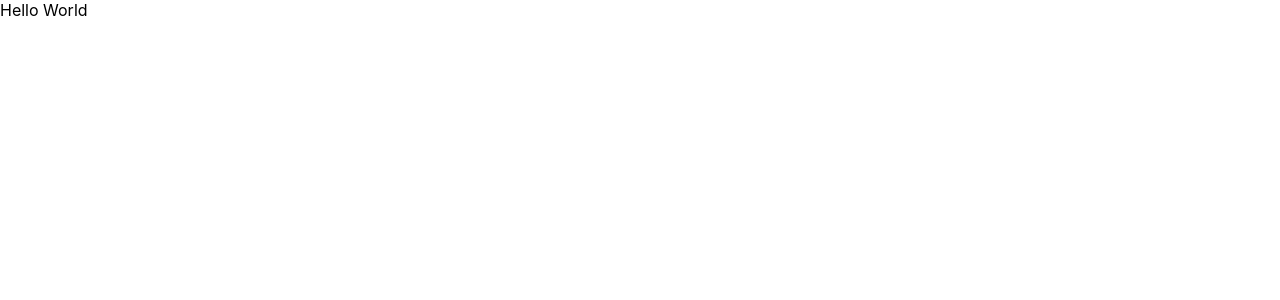
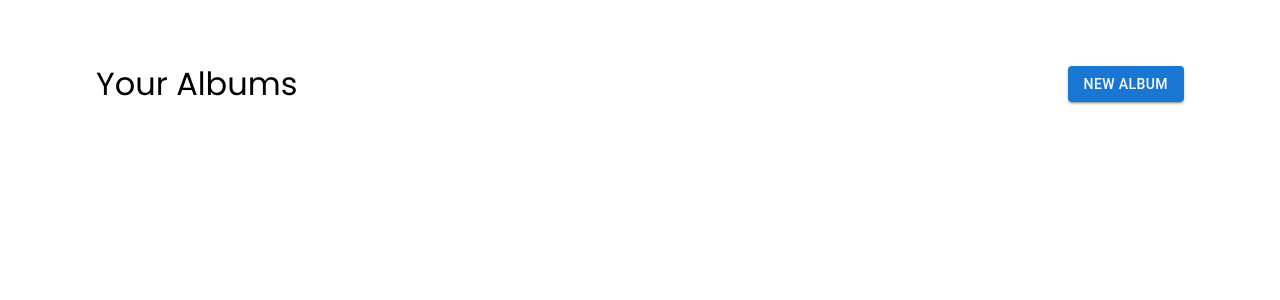
Before and after one commit to Bhavya-Goyal423/photofolio, a React (Create React App) app: page / in a window 1280 px wide. Shown: the top 300 px of the page. Built offline with nearby package versions, Linux system fonts and the light colour scheme.

Commit message:
integrated database and created photoalbum form

```diff
--- a/package.json
+++ b/package.json
@@ -10,6 +10,7 @@
     "@testing-library/jest-dom": "^5.17.0",
     "@testing-library/react": "^13.4.0",
     "@testing-library/user-event": "^13.5.0",
+    "firebase": "^10.5.0",
     "react": "^18.2.0",
     "react-dom": "^18.2.0",
     "react-scripts": "5.0.1",
--- a/public/index.html
+++ b/public/index.html
@@ -24,7 +24,13 @@
       work correctly both with client-side routing and a non-root public URL.
       Learn how to configure a non-root public URL by running `npm run build`.
     -->
-    <title>React App</title>
+    <link rel="preconnect" href="https://fonts.googleapis.com" />
+    <link rel="preconnect" href="https://fonts.gstatic.com" crossorigin />
+    <link
+      href="https://fonts.googleapis.com/css2?family=Poppins:wght@400;500;600;700&display=swap"
+      rel="stylesheet"
+    />
+    <title>PhotoFolio</title>
   </head>
   <body>
     <noscript>You need to enable JavaScript to run this app.</noscript>
--- a/src/App.css
+++ b/src/App.css
@@ -1,38 +1,6 @@
-.App {
-  text-align: center;
+.wrapper {
+  width: 100vw;
+  height: 100vh;
+  padding: 0 9.6rem;
+  padding-top: 6rem;
 }
-
-.App-logo {
-  height: 40vmin;
-  pointer-events: none;
-}
-
-@media (prefers-reduced-motion: no-preference) {
-  .App-logo {
-    animation: App-logo-spin infinite 20s linear;
-  }
-}
-
-.App-header {
-  background-color: #282c34;
-  min-height: 100vh;
-  display: flex;
-  flex-direction: column;
-  align-items: center;
-  justify-content: center;
-  font-size: calc(10px + 2vmin);
-  color: white;
-}
-
-.App-link {
-  color: #61dafb;
-}
-
-@keyframes App-logo-spin {
-  from {
-    transform: rotate(0deg);
-  }
-  to {
-    transform: rotate(360deg);
-  }
-}
--- a/src/App.js
+++ b/src/App.js
@@ -1,7 +1,15 @@
 import "./App.css";
+import AlbumForm from "./components/AlbumForm/AlbumForm";
+import { useState, useEffect } from "react";
+import { db } from "./firebaseInit";
+import { doc, setDoc } from "firebase/firestore";
 
 function App() {
-  return <>Hello World</>;
+  return (
+    <div className="wrapper">
+      <AlbumForm db={db} doc={doc} setDoc={setDoc} />
+    </div>
+  );
 }
 
 export default App;
--- a/src/components/AlbumForm/AlbumForm.css
+++ b/src/components/AlbumForm/AlbumForm.css
@@ -0,0 +1,29 @@
+.album-cta {
+  display: flex;
+  justify-content: space-between;
+  align-items: center;
+}
+.album-form-heading {
+  font-size: 3.2rem;
+}
+
+.album-box {
+  display: flex;
+  justify-content: space-evenly;
+  position: absolute;
+  top: 50%;
+  left: 50%;
+  transform: translate(-50%, -50%);
+  border: 2px solid #000;
+  text-align: center;
+  align-items: center;
+  gap: 4.2rem;
+}
+.album-input {
+  font-size: 1.8rem;
+  border: none;
+  border-bottom: 1px solid black;
+}
+.album-input:focus {
+  outline: none;
+}
--- a/src/components/AlbumForm/AlbumForm.js
+++ b/src/components/AlbumForm/AlbumForm.js
@@ -0,0 +1,83 @@
+import "./AlbumForm.css";
+// Material UI Imports
+import Button from "@mui/material/Button";
+import Box from "@mui/material/Box";
+import Modal from "@mui/material/Modal";
+// React Imports
+import { useState, useRef } from "react";
+
+// Style for Modal Box
+const style = {
+  bgcolor: "background.paper",
+  boxShadow: 24,
+  p: 4,
+};
+
+export default function AlbumForm({ db, setDoc, doc }) {
+  // State to handle Modal
+  const [isModalOpen, setIsModalOpen] = useState(false);
+  const textAreaRef = useRef();
+
+  const handleOpen = () => {
+    setIsModalOpen(true);
+  };
+
+  const handleClose = () => {
+    setIsModalOpen(false);
+  };
+
+  const addAlbum = async () => {
+    const albumName = textAreaRef.current.value;
+    if (!albumName) {
+      handleClose();
+      return;
+    }
+    try {
+      const albumRef = doc(db, "albums", albumName);
+      setDoc(albumRef, { images: [] }, { merge: true });
+    } catch (e) {
+      console.log(e);
+      throw new Error(e);
+    }
+    handleClose();
+  };
+
+  return (
+    <div className="album-form">
+      <div className="album-cta">
+        <p className="album-form-heading">Your Albums</p>
+        <Button
+          style={{ fontSize: "1.4rem" }}
+          variant="contained"
+          onClick={handleOpen}
+        >
+          New Album
+        </Button>
+      </div>
+      <Modal
+        className="album-modal"
+        open={isModalOpen}
+        onClose={handleClose}
+        aria-labelledby="modal-modal-title"
+        aria-describedby="modal-modal-description"
+      >
+        <Box className="album-box" sx={style}>
+          <input
+            className="album-input"
+            placeholder="Album Name"
+            ref={textAreaRef}
+          />
+
+          <Button
+            style={{ fontSize: "1.4rem" }}
+            variant="contained"
+            className="btn btn-add"
+            onClick={addAlbum}
+          >
+            Add Album
+          </Button>
+        </Box>
+      </Modal>
+    </div>
+  );
+}
--- /dev/null
+++ b/src/firebaseInit.js
@@ -0,0 +1,19 @@
+import { getFirestore } from "firebase/firestore";
+// Import the functions you need from the SDKs you need
+import { initializeApp } from "firebase/app";
+// TODO: Add SDKs for Firebase products that you want to use
+// https://firebase.google.com/docs/web/setup#available-libraries
+
+// Your web app's Firebase configuration
+const firebaseConfig = {
+  apiKey: "AIzaSyCcZOxseogzTuHq4yk-Td_-w_R2JyQqabk",
+  authDomain: "photoalbum-5111c.firebaseapp.com",
+  projectId: "photoalbum-5111c",
+  storageBucket: "photoalbum-5111c.appspot.com",
+  messagingSenderId: "1043380314975",
+  appId: "1:1043380314975:web:ec1b235f069e04ac4e0cea",
+};
+
+// Initialize Firebase
+const app = initializeApp(firebaseConfig);
+export const db = getFirestore(app);
--- a/src/index.css
+++ b/src/index.css
@@ -1,13 +1,9 @@
-body {
+* {
   margin: 0;
-  font-family: -apple-system, BlinkMacSystemFont, 'Segoe UI', 'Roboto', 'Oxygen',
-    'Ubuntu', 'Cantarell', 'Fira Sans', 'Droid Sans', 'Helvetica Neue',
-    sans-serif;
-  -webkit-font-smoothing: antialiased;
-  -moz-osx-font-smoothing: grayscale;
+  padding: 0;
+  box-sizing: border-box;
+  font-family: "Poppins", sans-serif;
 }
-
-code {
-  font-family: source-code-pro, Menlo, Monaco, Consolas, 'Courier New',
-    monospace;
+html {
+  font-size: 62.5%;
 }
```
Also changed, not shown: 1 other file (tests, documents, lock files or other folders).
